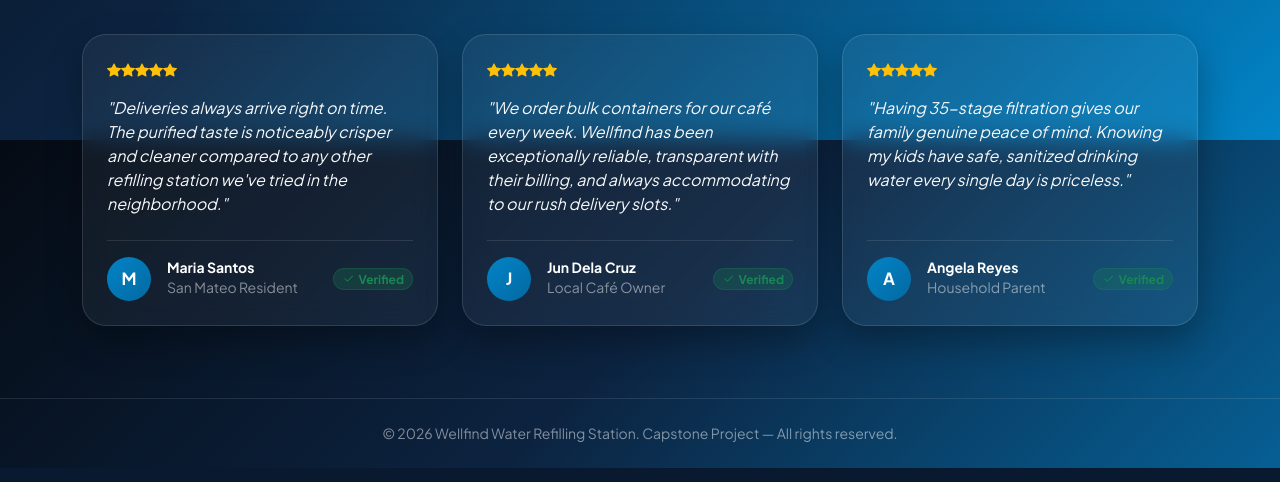
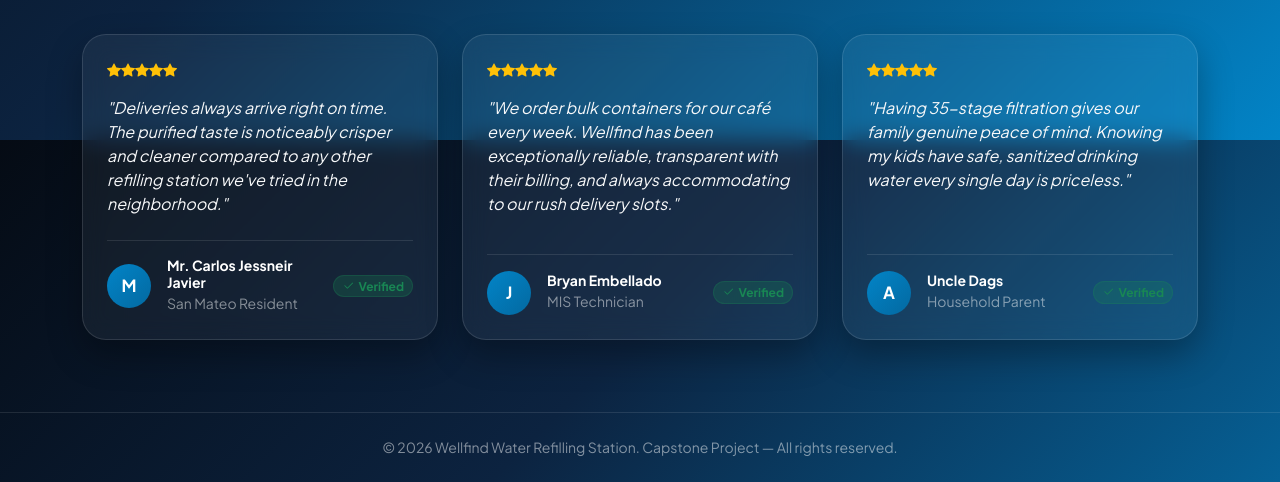
Before and after one commit to Dalandanz10/wellfind-ordering-app, a Flask app: page / in a window 1280 px wide. Shown: the part 2260-2742 px from the top of the page. Run offline with Flask 2, Linux system fonts and the light colour scheme; grey boxes labelled with a size stand in for pictures from a placeholder-image service; some libraries are stand-ins or nearby versions.

Commit message:
Change Review name

```diff
--- a/templates/index.html
+++ b/templates/index.html
@@ -361,7 +361,7 @@
                             <div class="d-flex align-items-center gap-3">
                                 <div class="testimonial-avatar">M</div>
                                 <div>
-                                    <h6 class="fw-bold text-white mb-0 small">Maria Santos</h6>
+                                    <h6 class="fw-bold text-white mb-0 small">Mr. Carlos Jessneir Javier</h6>
                                     <small class="text-light opacity-50 extra-small">San Mateo Resident</small>
                                 </div>
                             </div>
@@ -385,8 +385,8 @@
                             <div class="d-flex align-items-center gap-3">
                                 <div class="testimonial-avatar">J</div>
                                 <div>
-                                    <h6 class="fw-bold text-white mb-0 small">Jun Dela Cruz</h6>
-                                    <small class="text-light opacity-50 extra-small">Local Café Owner</small>
+                                    <h6 class="fw-bold text-white mb-0 small">Bryan Embellado</h6>
+                                    <small class="text-light opacity-50 extra-small">MIS Technician</small>
                                 </div>
                             </div>
                             <span class="badge bg-success bg-opacity-25 text-success border border-success border-opacity-25 rounded-pill px-2 py-1 extra-small">
@@ -409,7 +409,7 @@
                             <div class="d-flex align-items-center gap-3">
                                 <div class="testimonial-avatar">A</div>
                                 <div>
-                                    <h6 class="fw-bold text-white mb-0 small">Angela Reyes</h6>
+                                    <h6 class="fw-bold text-white mb-0 small">Uncle Dags</h6>
                                     <small class="text-light opacity-50 extra-small">Household Parent</small>
                                 </div>
                             </div>
```
